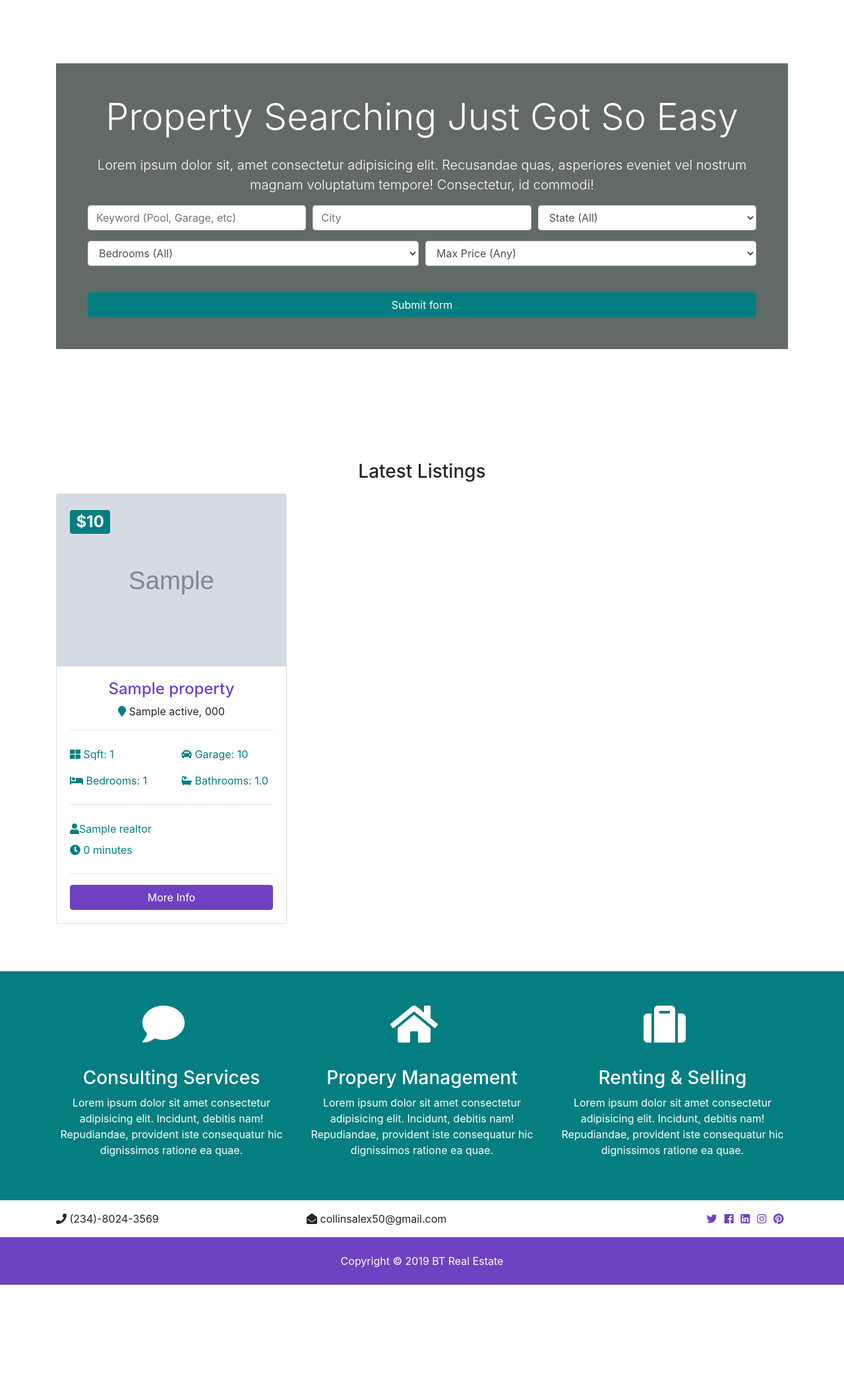
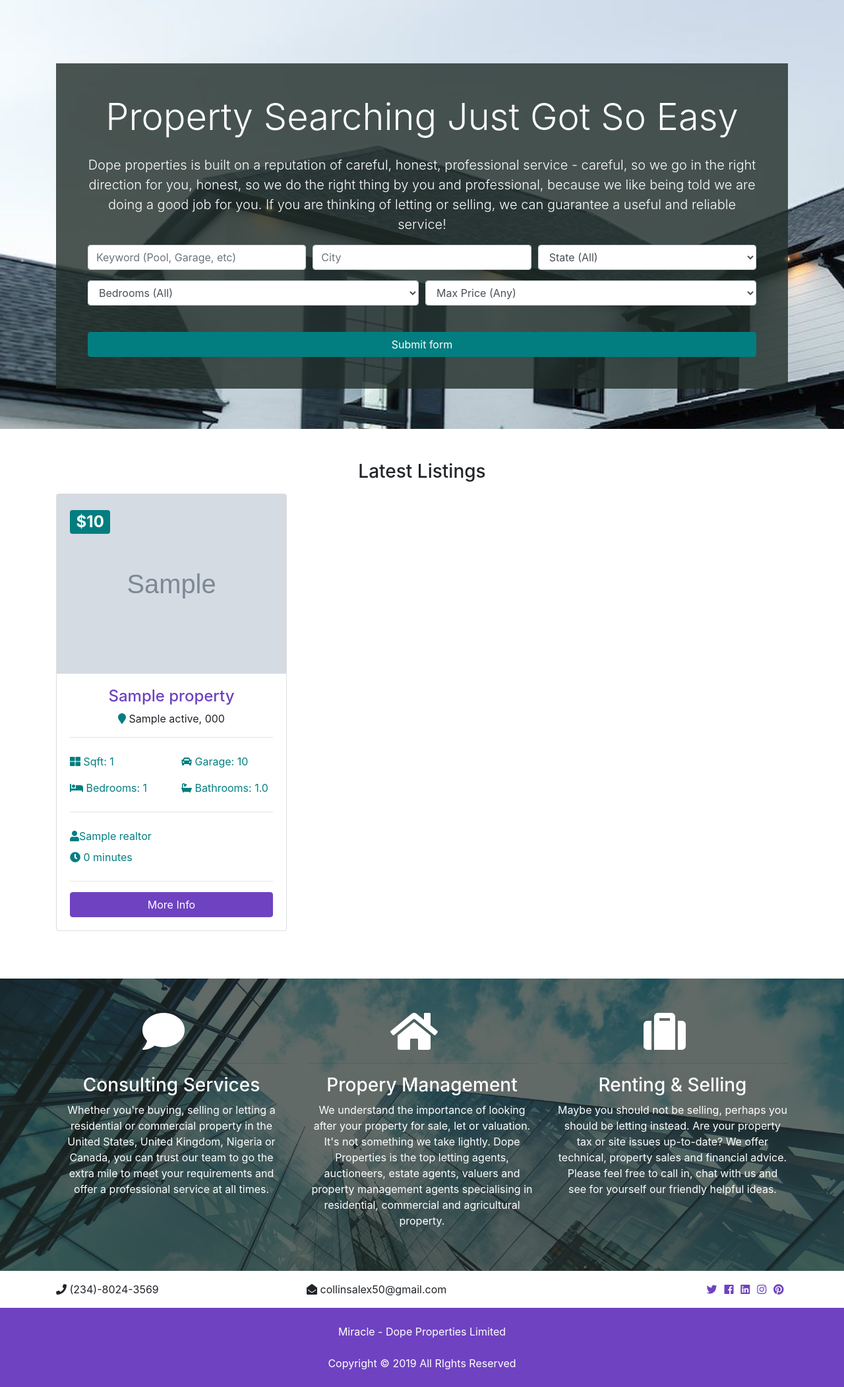
Before and after one commit to IamMiracleAlex/Dope-properties, a Django app: page / in a window 1280 px wide. Shown: the part 82-2184 px from the top of the page at 66% size. Before the commit the page ends 2029 px from the top, so only its background shows below. Run offline with Django 3.2, Linux system fonts and the light colour scheme; tables that the repository leaves empty hold one stand-in row (values such as "Sample post"); grey boxes marked "Sample" are stand-in pictures; some libraries are stand-ins or nearby versions.

Commit message:
added real contents-images, texts, etc

```diff
--- a/mysite/mysite/static/css/style.css
+++ b/mysite/mysite/static/css/style.css
@@ -2,7 +2,8 @@
   color: #fff !important; }
 
 img {
-  width: 100%; }
+  width: 100%;
+  height: 17rem; }
 
 .logo {
   width: 80px; }
@@ -15,7 +16,8 @@ img {
   margin-right: 0.4rem; }
 
 #showcase {
-  background: url(../img/showcase.jpg) no-repeat top center fixed/cover;
+  background: url(../img/showcase.jpg) no-repeat top center fixed;
+  background-size: cover;
   position: relative;
   min-height: 650px;
   color: #fff;
@@ -31,10 +33,11 @@ img {
     left: 0;
     min-height: 400px;
     width: 100%;
-    background: rgba(32, 44, 39, 0.7); }
+    background: rgba(32, 44, 39, 0.8); }
 
 #services {
-  background: url(../img/building.jpg) no-repeat top center fixed/cover;
+  background: url(../img/building.jpg) no-repeat top center fixed;
+  background-size: cover;
   min-height: 300px;
   position: relative;
   overflow: hidden; }
@@ -45,10 +48,11 @@ img {
     left: 0;
     min-height: 100%;
     width: 100%;
-    background: rgba(4, 127, 129, 0.8); }
+    background: rgba(32, 44, 39, 0.7); }
 
 #showcase-inner {
-  background: url(../img/building.jpg) no-repeat top center fixed/cover;
+  background: url(../img/building.jpg) no-repeat top center fixed;
+  background-size: cover;
   position: relative;
   overflow: hidden;
   min-height: 200px; }
@@ -59,7 +63,7 @@ img {
     left: 0;
     min-height: 100%;
     width: 100%;
-    background: rgba(4, 127, 129, 0.8); }
+    background: rgba(32, 44, 39, 0.7); }
   #showcase-inner.showcase-search {
     min-height: 270px; }
 
--- a/mysite/templates/accounts/dashboard.html
+++ b/mysite/templates/accounts/dashboard.html
@@ -17,7 +17,7 @@
       <div class="row text-center">
         <div class="col-md-12">
           <h1 class="display-4">User Dashboard</h1>
-          <p class="lead">Manage your BT Real Estate account</p>
+          <p class="lead">Manage your Dope Properties account</p>
         </div>
       </div>
     </div>
--- a/mysite/templates/pages/index.html
+++ b/mysite/templates/pages/index.html
@@ -28,8 +28,10 @@
         <h1 class="display-4 mb-4">
           Property Searching Just Got So Easy
         </h1>
-        <p class="lead">Lorem ipsum dolor sit, amet consectetur adipisicing elit. Recusandae quas, asperiores eveniet vel nostrum magnam
-          voluptatum tempore! Consectetur, id commodi!</p>
+        <p class="lead">
+          Dope properties is built on a reputation of careful, honest, professional service - careful, so we go in the right direction for you, honest, so we do the right thing by you and professional, because we like being told we are doing a good job for you. If you are thinking of letting or selling, we can guarantee a useful and reliable service!
+
+          </p>
         <div class="search">
           <form action="{% url 'search' %}">
             <!-- Form Row 1 -->
@@ -158,22 +160,25 @@
         <i class="fas fa-comment fa-4x mr-4"></i>
         <hr>
         <h3>Consulting Services</h3>
-        <p>Lorem ipsum dolor sit amet consectetur adipisicing elit. Incidunt, debitis nam! Repudiandae, provident iste consequatur
-          hic dignissimos ratione ea quae.</p>
+        <p>Whether you're buying, selling or letting a residential or commercial property in the United States, United Kingdom, Nigeria or Canada, you can trust our team to go the extra mile to meet your requirements and offer a professional service at all times.</p>
       </div>
       <div class="col-md-4">
         <i class="fas fa-home fa-4x mr-4"></i>
         <hr>
         <h3>Propery Management</h3>
-        <p>Lorem ipsum dolor sit amet consectetur adipisicing elit. Incidunt, debitis nam! Repudiandae, provident iste consequatur
-          hic dignissimos ratione ea quae.</p>
+        <p>We understand the importance of looking after your property for sale, let    or valuation. It's not something we take lightly.
+          Dope Properties is the top letting agents, auctioneers, estate agents, valuers and property management agents specialising in residential, commercial and agricultural property.
+         </p>
+
       </div>
       <div class="col-md-4">
         <i class="fas fa-suitcase fa-4x mr-4"></i>
         <hr>
         <h3>Renting & Selling</h3>
-        <p>Lorem ipsum dolor sit amet consectetur adipisicing elit. Incidunt, debitis nam! Repudiandae, provident iste consequatur
-          hic dignissimos ratione ea quae.</p>
+        <p>
+           Maybe you should not be selling, perhaps you should be letting instead. Are your property tax or site issues up-to-date? We offer technical, property sales and financial advice. Please feel free to call in, chat with us and see for yourself our friendly helpful ideas.
+
+          </p>
       </div>
     </div>
   </div>
--- a/mysite/templates/partials/footer.html
+++ b/mysite/templates/partials/footer.html
@@ -1,5 +1,8 @@
  <!-- Footer -->
  <footer id="main-footer" class="py-4 bg-primary text-white text-center">
-    Copyright &copy;
-    <span class="year"></span> BT Real Estate
+   Miracle - Dope Properties Limited
+      <br> <br>
+   Copyright &copy; <span class="year"></span>  All RIghts Reserved
+
+
   </footer>
--- a/mysite/templates/properties/properties.html
+++ b/mysite/templates/properties/properties.html
@@ -1,7 +1,7 @@
 {% extends 'base.html' %}
 
 {% block title %}
-| Properties
+| Listings
 {% endblock title %}
 
 {% load static %}
@@ -19,7 +19,7 @@
       <div class="row text-center">
          <div class="col-md-12">
             <h1 class="display-4">Browse Our Properties</h1>
-            <p class="lead">Lorem ipsum dolor sit, amet consectetur adipisicing elit. Sunt, pariatur!</p>
+            <p class="lead">Whether you're buying, selling or letting a residential or commercial property, you can trust our team to go the extra mile to meet your requirements and offer a professional service at all times!</p>
          </div>
       </div>
    </div>
```
Also changed, not shown: mysite/accounts/views.py (+9 -4 lines), mysite/mysite/static/css/admin.css (+5 -5 lines), mysite/templates/admin/base_site.html (+6 -2 lines), mysite/templates/pages/about.html (+5 -6 lines), mysite/mysite/static/js/main.js (line endings or trailing spaces).
